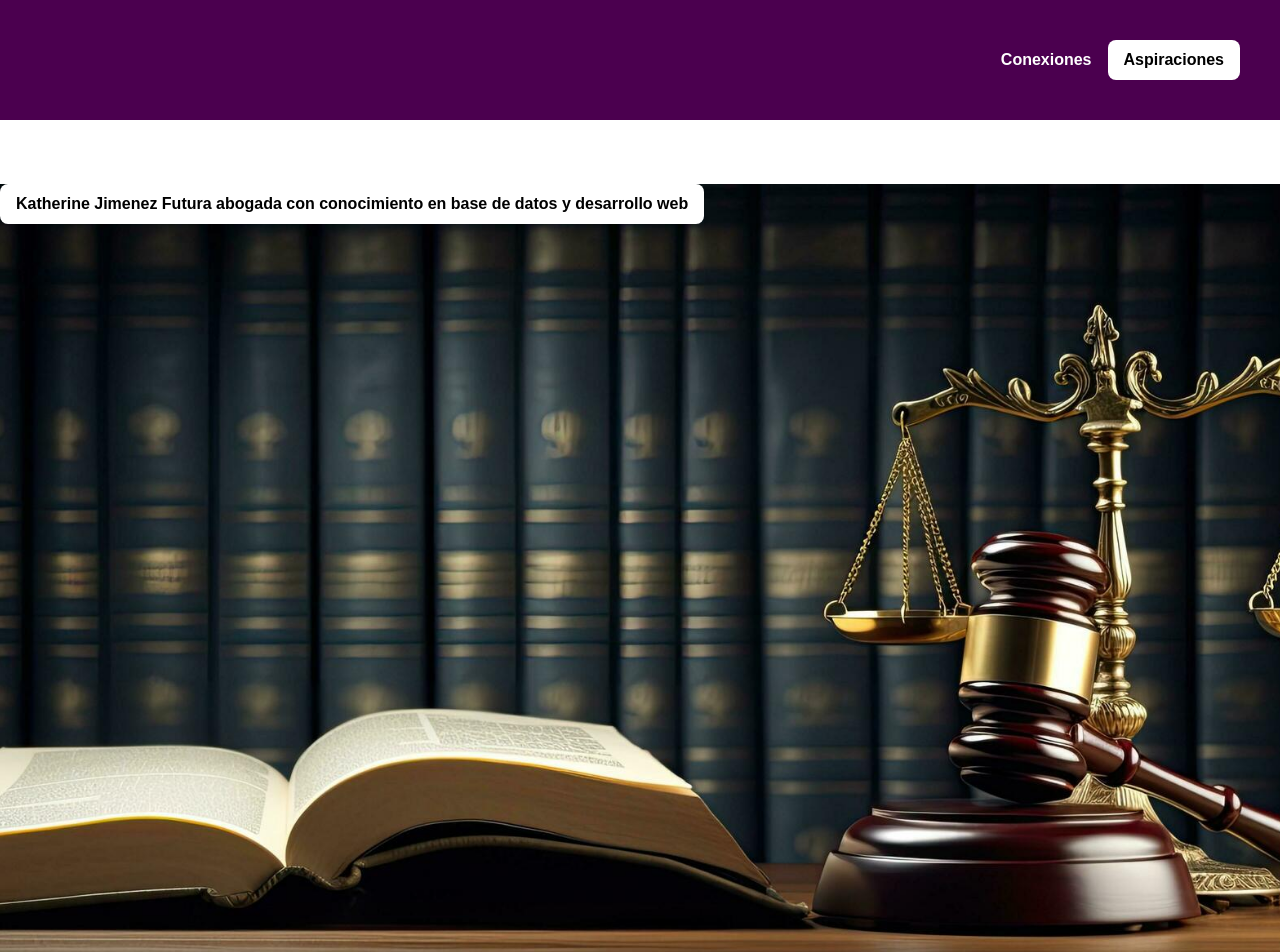
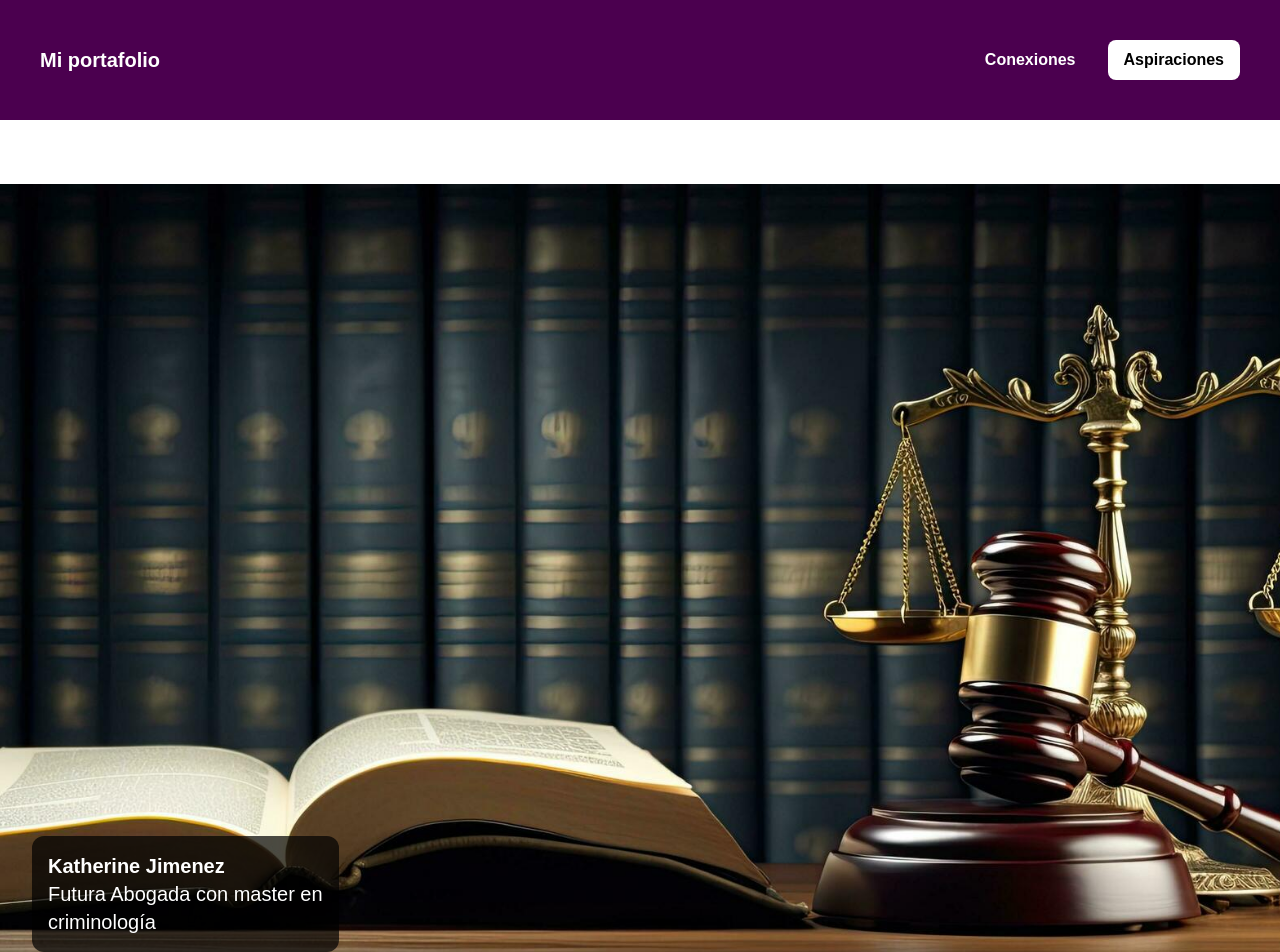
Before and after one commit to Kathy-Jim/My-portfolio, a Next.js app: page / in a window 1280 px wide. Shown: the top 952 px of the page. Built offline with nearby package versions, Linux system fonts and the light colour scheme.

Commit message:
Edición del background y texto

```diff
--- a/src/app/page.tsx
+++ b/src/app/page.tsx
@@ -3,8 +3,12 @@ import Image from "next/image";
 
 export default function Home() {
   return (
-    <><header className=" bg-fuchsia-950 text-white mb-16" >
-      <div className="container mx-auto flex justify-end items-center p-10">
+    <>
+      <header className="bg-fuchsia-950 text-white mb-16">
+        {/* ... (código del header sin cambios) ... */}
+        <div className="container mx-auto flex justify-between items-center p-4 sm:p-6 lg:p-10">
+            <span className="text-xl font-semibold">Mi portafolio</span>
+            <div className="flex space-x-4">
                 <button className="text-white py-2 px-4 rounded-lg font-bold">
                     Conexiones
                 </button>
@@ -12,16 +16,23 @@ export default function Home() {
                     Aspiraciones
                 </button>
             </div>
+        </div>
       </header>
 
       <div
-        className="bg-cover bg-center w-full min-h-screen"
+        className="bg-cover bg-center w-full min-h-screen flex items-end **justify-end** p-8"
         style={{ backgroundImage: "url('/img/back_ground.jpg')" }}
       >
 
-        <button className="bg-white text-black py-2 px-4 rounded-lg font-bold">Katherine Jimenez
-          Futura abogada con conocimiento en base de datos y desarrollo web
-        </button>
+        <div
+          className="bg-black/70 text-white p-4 rounded-xl font-normal text-xl"
+        >
+          <strong>Katherine Jimenez</strong>
+          <br />
+          <span>Futura Abogada con master en</span>
+          <br />
+          <span>criminología</span>
+        </div>
 
       </div>
     </>
```
Also changed, not shown: 1 other file (tests, documents, lock files or other folders). Lines whose indentation alone changed are shown as unchanged.
